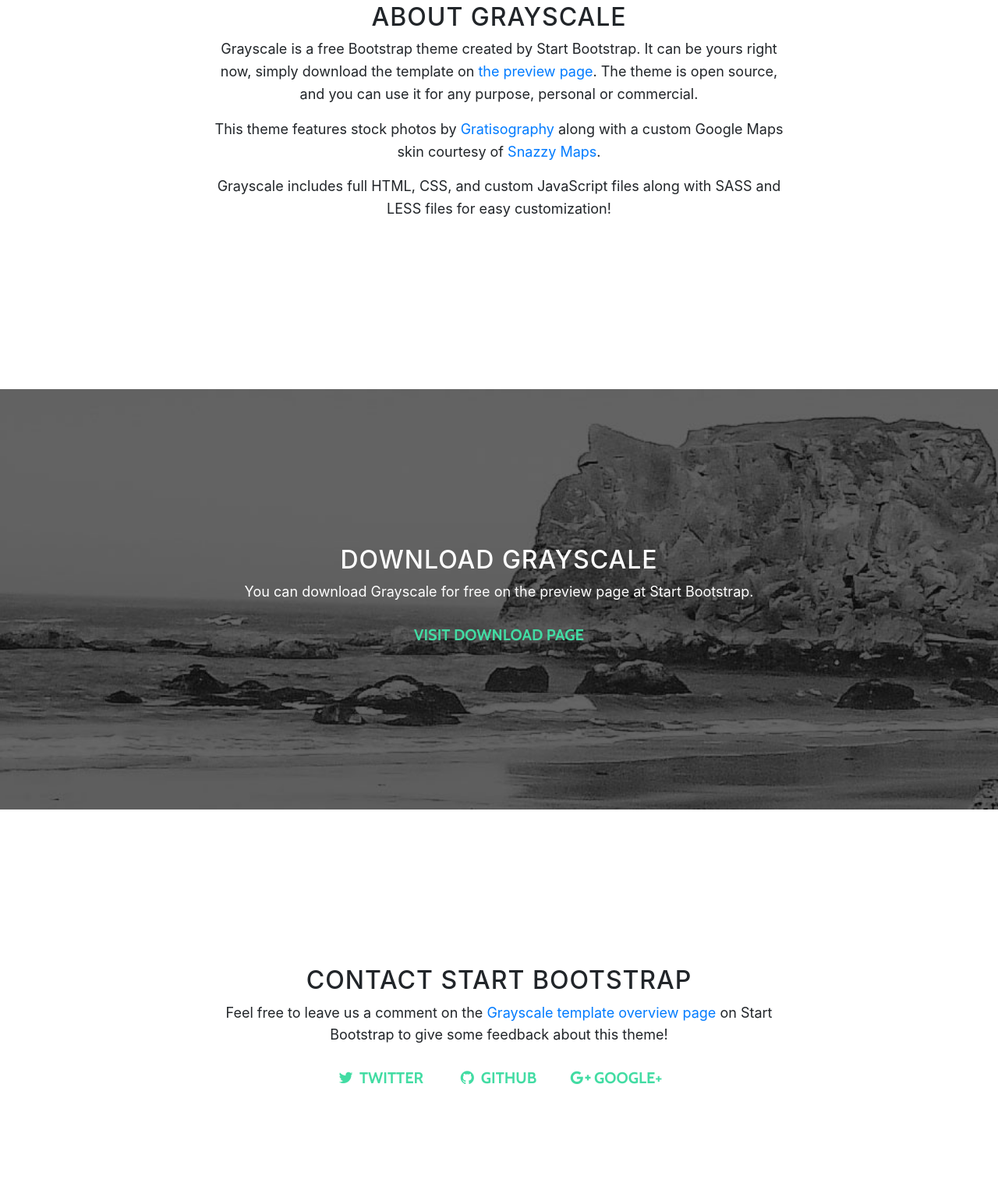
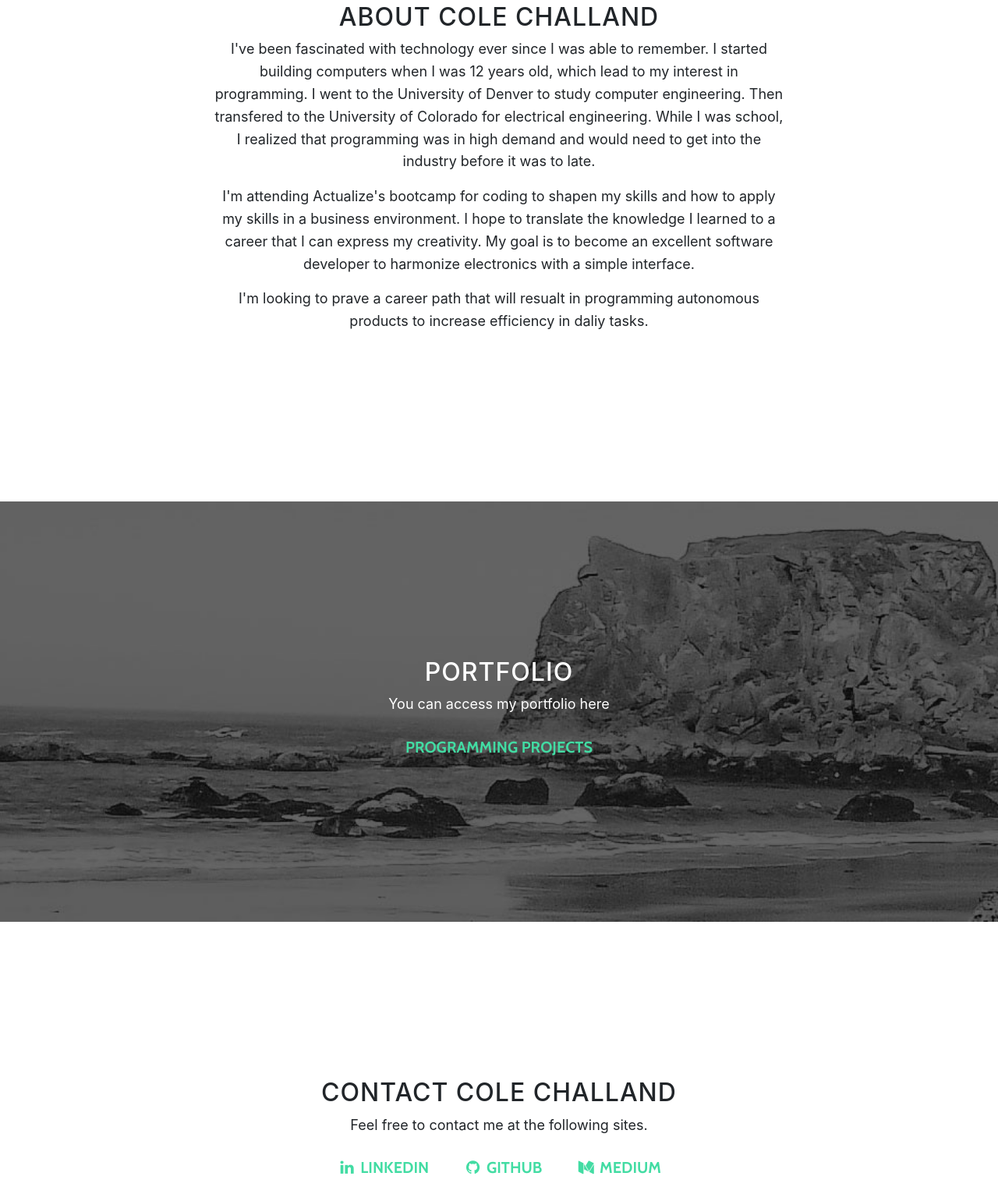
Before and after one commit to CChalland/cchalland.github.io, a website with bundled scripts: page index.html in a window 1280 px wide. Shown: the part 997-2537 px from the top of the page at 78% size. Built offline with nearby package versions, Linux system fonts and the light colour scheme.

Commit message:
Add Header & About section & Portfolio & Contact

```diff
--- a/index.html
+++ b/index.html
@@ -8,7 +8,7 @@
     <meta name="description" content="">
     <meta name="author" content="">
 
-    <title>Cole Challand - Software Engineer</title>
+    <title>Cole Challand</title>
 
     <!-- Bootstrap core CSS -->
     <link href="vendor/bootstrap/css/bootstrap.min.css" rel="stylesheet">
@@ -56,8 +56,8 @@
           <div class="row">
             <div class="col-lg-8 mx-auto">
               <h1 class="brand-heading">Cole Challand - Software Engingeer</h1>
-              <p class="intro-text">A free, responsive, one page Bootstrap theme.
-                <br>Created by Start Bootstrap.</p>
+              <p class="intro-text">A full stack developer, primary back end development.
+                <br>C++, Python, Ruby, and Rails programmer</p>
               <a href="#about" class="btn btn-circle js-scroll-trigger">
                 <i class="fa fa-angle-double-down animated"></i>
               </a>
@@ -72,14 +72,16 @@
       <div class="container">
         <div class="row">
           <div class="col-lg-8 mx-auto">
-            <h2>About Grayscale</h2>
-            <p>Grayscale is a free Bootstrap theme created by Start Bootstrap. It can be yours right now, simply download the template on
-              <a href="http://startbootstrap.com/template-overviews/grayscale/">the preview page</a>. The theme is open source, and you can use it for any purpose, personal or commercial.</p>
-            <p>This theme features stock photos by
-              <a href="http://gratisography.com/">Gratisography</a>
-              along with a custom Google Maps skin courtesy of
-              <a href="http://snazzymaps.com/">Snazzy Maps</a>.</p>
-            <p>Grayscale includes full HTML, CSS, and custom JavaScript files along with SASS and LESS files for easy customization!</p>
+            <h2>About Cole Challand</h2>
+            <p>I've been fascinated with technology ever since I was able to remember.
+              I started building computers when I was 12 years old, which lead to my interest in programming.
+              I went to the University of Denver to study computer engineering.
+              Then transfered to the University of Colorado for electrical engineering.
+              While I was school, I realized that programming was in high demand and would need to get into the industry before it was to late.</p>
+            <p>I'm attending Actualize's bootcamp for coding to shapen my skills and how to apply my skills in a business environment.
+              I hope to translate the knowledge I learned to a career that I can express my creativity.
+              My goal is to become an excellent software developer to harmonize electronics with a simple interface.</p>
+            <p>I'm looking to prave a career path that will resualt in programming autonomous products to increase efficiency in daliy tasks.</p>
           </div>
         </div>
       </div>
@@ -89,9 +91,9 @@
     <section id="download" class="download-section content-section text-center">
       <div class="container">
         <div class="col-lg-8 mx-auto">
-          <h2>Download Grayscale</h2>
-          <p>You can download Grayscale for free on the preview page at Start Bootstrap.</p>
-          <a href="http://startbootstrap.com/template-overviews/grayscale/" class="btn btn-default btn-lg">Visit Download Page</a>
+          <h2>Portfolio</h2>
+          <p>You can access my portfolio here</p>
+          <a href="https://github.com/CChalland" class="btn btn-default btn-lg">Programming Projects</a>
         </div>
       </div>
     </section>
@@ -101,27 +103,25 @@
       <div class="container">
         <div class="row">
           <div class="col-lg-8 mx-auto">
-            <h2>Contact Start Bootstrap</h2>
-            <p>Feel free to leave us a comment on the
-              <a href="http://startbootstrap.com/template-overviews/grayscale/">Grayscale template overview page</a>
-              on Start Bootstrap to give some feedback about this theme!</p>
+            <h2>Contact Cole Challand</h2>
+            <p>Feel free to contact me at the following sites.</p>
             <ul class="list-inline banner-social-buttons">
               <li class="list-inline-item">
-                <a href="https://twitter.com/SBootstrap" class="btn btn-default btn-lg">
-                  <i class="fa fa-twitter fa-fw"></i>
-                  <span class="network-name">Twitter</span>
+                <a href="https://www.linkedin.com/in/cole-challand/" class="btn btn-default btn-lg">
+                  <i class="fa fa-linkedin fa-fw"></i>
+                  <span class="network-name">Linkedin</span>
                 </a>
               </li>
               <li class="list-inline-item">
-                <a href="https://github.com/BlackrockDigital/startbootstrap" class="btn btn-default btn-lg">
+                <a href="https://github.com/CChalland" class="btn btn-default btn-lg">
                   <i class="fa fa-github fa-fw"></i>
                   <span class="network-name">Github</span>
                 </a>
               </li>
               <li class="list-inline-item">
-                <a href="https://plus.google.com/+Startbootstrap/posts" class="btn btn-default btn-lg">
-                  <i class="fa fa-google-plus fa-fw"></i>
-                  <span class="network-name">Google+</span>
+                <a href="https://medium.com/@ctchalland" class="btn btn-default btn-lg">
+                  <i class="fa fa-medium fa-fw"></i>
+                  <span class="network-name">Medium</span>
                 </a>
               </li>
             </ul>
```
